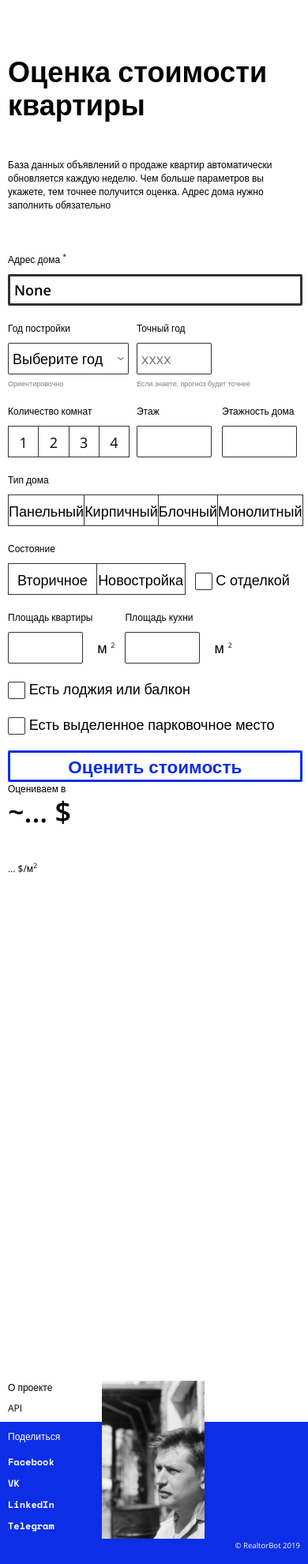
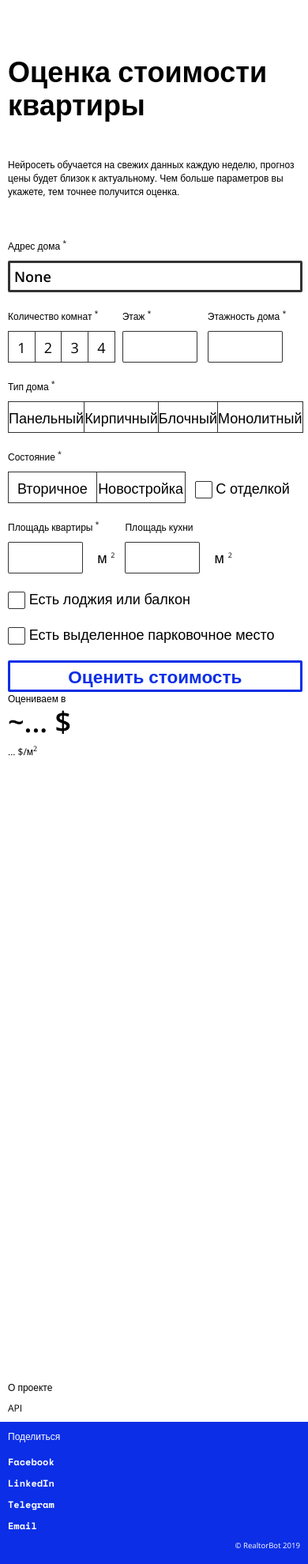
Before and after one commit to alexyar88/realtorbot_by, a Flask app: page /price in a window 390 px wide. Shown: the part 25-2005 px from the top of the page at 79% size. Run offline with Flask 2, Linux system fonts and the light colour scheme.

Commit message:
new design

```diff
--- a/static/form-style.css
+++ b/static/form-style.css
@@ -181,6 +181,12 @@ button {
   font-size: 1.875rem;
 }
 
+button:disabled {
+    color: black;
+    border: 3px black solid;
+    opacity: 0.4;
+}
+
 /* -----SELECT----- */
 
 select {
--- a/static/style.css
+++ b/static/style.css
@@ -118,9 +118,13 @@ header .logo {
   margin-left: var(--global-padding);
 }
 
-.logo a, .logo a:visited, .logo a:hover, .logo a:active {
+a, a:visited, a:hover, a:active {
     color: black;
     text-decoration: none;
+}
+
+.footer-block a, .footer-block a:visited, .footer-block a:hover, .footer-block a:active {
+    color: white;
 }
 
 header .email {
@@ -146,6 +150,14 @@ h6 {
   /* FONT */
   font-size: 1rem;
   font-weight: var(--main-font-light);
+}
+
+#map {
+ max-height: 56rem
+}
+
+.result {
+    margin-bottom:0.5rem
 }
 
 .article {
@@ -221,6 +233,10 @@ h6 {
   display: none;
 }
 
+.photo {
+  z-index: 10;
+}
+
 .photo img {
   width: 100%;
   height: 100%;
@@ -252,7 +268,7 @@ footer {
   position: absolute;
   bottom: 0;
   width: 100%;
-  z-index: -1;
+  z-index: 1;
 }
 
 .footer-block {
@@ -422,17 +438,16 @@ footer {
 }
 
 .photo-mobile {
-  display: inline-block;
-  position: absolute;
+  /* display: inline-block; */
+  /* position: absolute; */
   height: 200px;
-
+  float: right;
+  width: 50%;
+  display: flex;
 }
 
 .photo-mobile img {
-  float: right;
-  width: 50%;
   height: 100%;
-  display: flex;
   object-fit: cover;
 }
 
--- a/templates/check-the-price.html
+++ b/templates/check-the-price.html
@@ -32,9 +32,8 @@
 
             <div class="left-column">
 
-                <p class="big-margin-bottom-p">База данных объявлений о продаже квартир автоматически обновляется каждую
-                    неделю. Чем больше параметров вы укажете, тем
-                    точнее получится оценка. Адрес дома нужно заполнить обязательно
+                <p class="big-margin-bottom-p">Нейросеть обучается на свежих данных каждую неделю, прогноз цены будет близок к актуальному. Чем больше параметров вы укажете, тем
+                    точнее получится оценка.
                 </p>
 
                 <form id="main-form">
@@ -44,44 +43,44 @@
                         <label for="address">Адрес дома <span class="superscript">*</span></label>
                         <br>
                         <input type="text" name="address" id="address" value="{{address}}">
-                        <input type="hidden" name="latitude" id="latitude" value="{{lat}}">
-                        <input type="hidden" name="longitude" id="longitude" value="{{long}}">
+                        <input type="hidden" name="latitude" id="latitude" value="{{lat}}" required>
+                        <input type="hidden" name="longitude" id="longitude" value="{{long}}" required>
                     </div>
 
 
-                    <div class="grid-element year-field">
-                        <label for="year">Год постройки</label>
-                        <br>
-                        <select class="custom-select" name="year" id="year">
-                            <option disabled selected>Выберите год</option>
-                            <option value="1915">1920е и раньше</option>
-                            <option value="1925">1920е – 1930e</option>
-                            <option value="1935">1930е – 1940e</option>
-                            <option value="1945">1940е – 1950e</option>
-                            <option value="1955">1950е – 1960e</option>
-                            <option value="1965">1960е – 1970e</option>
-                            <option value="1975">1970е – 1980e</option>
-                            <option value="1985">1980е – 1990e</option>
-                            <option value="1995">1990е – 2000e</option>
-                            <option value="2005">2000е – 2010e</option>
-                            <option value="2015">2010е – 2020e</option>
-                        </select>
-                        <p>Ориентировочно</p>
-                    </div>
+                    <!--<div class="grid-element year-field">-->
+                        <!--<label for="year">Год постройки</label>-->
+                        <!--<br>-->
+                        <!--<select class="custom-select" name="year" id="year">-->
+                            <!--<option disabled selected>Выберите год</option>-->
+                            <!--<option value="1915">1920е и раньше</option>-->
+                            <!--<option value="1925">1920е – 1930e</option>-->
+                            <!--<option value="1935">1930е – 1940e</option>-->
+                            <!--<option value="1945">1940е – 1950e</option>-->
+                            <!--<option value="1955">1950е – 1960e</option>-->
+                            <!--<option value="1965">1960е – 1970e</option>-->
+                            <!--<option value="1975">1970е – 1980e</option>-->
+                            <!--<option value="1985">1980е – 1990e</option>-->
+                            <!--<option value="1995">1990е – 2000e</option>-->
+                            <!--<option value="2005">2000е – 2010e</option>-->
+                            <!--<option value="2015">2010е – 2020e</option>-->
+                        <!--</select>-->
+                        <!--<p>Ориентировочно</p>-->
+                    <!--</div>-->
 
-                    <div class="grid-element exact-year-field">
-                        <label for="exact-year">Точный год</label>
-                        <br>
-                        <input type="number" name="exact-year" id="exact-year" placeholder="xxxx">
-                        <p>Если знаете, прогноз будет точнее</p>
-                    </div>
+                    <!--<div class="grid-element exact-year-field">-->
+                        <!--<label for="exact-year">Точный год</label>-->
+                        <!--<br>-->
+                        <!--<input type="number" name="exact-year" id="exact-year" placeholder="xxxx">-->
+                        <!--<p>Если знаете, прогноз будет точнее</p>-->
+                    <!--</div>-->
 
 
                     <div class="grid-element number-of-rooms-field">
-                        <label for="number-of-rooms">Количество комнат</label>
+                        <label for="number-of-rooms">Количество комнат <span class="superscript">*</span></label>
                         <br>
                         <span class="toggle-buttons" id="number-of-rooms">
-                            <input type="radio" name="rooms" value="1" id="room1">
+                            <input type="radio" name="rooms" value="1" id="room1" required>
                             <label for="room1"> 1 </label>
 
                             <input type="radio" name="rooms" value="2" id="room2">
@@ -98,23 +97,23 @@
 
                     <div class="grid-element floor-fields">
                         <div class="floor-field">
-                            <label for="floor">Этаж</label>
+                            <label for="floor">Этаж <span class="superscript">*</span></label>
                             <br>
-                            <input type="number" name="floor" id="floor">
+                            <input type="number" name="floor" id="floor" required>
                         </div>
 
                         <div class="floor-num-field">
-                            <label for="floor-num">Этажность дома</label>
+                            <label for="floor-num">Этажность дома <span class="superscript">*</span></label>
                             <br>
-                            <input type="number" name="number-of-floors" id="floor-num">
+                            <input type="number" name="number-of-floors" id="floor-num" required>
                         </div>
                     </div>
 
                     <div class="grid-element type-of-house-field">
-                        <label for="type-of-house">Тип дома</label>
+                        <label for="type-of-house">Тип дома <span class="superscript">*</span></label>
                         <br>
                         <span class="toggle-buttons" id="type-of-house">
-                            <input type="radio" name="house-type" value="panel" id="type1">
+                            <input type="radio" name="house-type" value="panel" id="type1" required>
                             <label for="type1">Панельный</label>
 
                             <input type="radio" name="house-type" value="brick" id="type2">
@@ -131,7 +130,7 @@
 
                     <div class="grid-element states">
                         <div class="state-field">
-                            <label for="state">Состояние</label>
+                            <label for="state">Состояние <span class="superscript">*</span></label>
                             <br>
                             <span class="toggle-buttons" id="state">
                                 <input type="radio" name="is-new" value="0" id="state1">
@@ -151,9 +150,9 @@
 
                     <div class="grid-element area-fields">
                         <div class="flat-area-field">
-                            <label for="flat-area">Площадь квартиры</label>
+                            <label for="flat-area">Площадь квартиры <span class="superscript">*</span></label>
                             <br>
-                            <input type="number" name="area-total" id="flat-area">
+                            <input type="number" name="area-total" id="flat-area" required>
                             <span class="unit">м <span class="superscript">2</span></span>
                         </div>
 
@@ -189,7 +188,7 @@
 
                 <div id="result-block">
                     <p>Оцениваем в</p>
-                    <h1>~<span id="result">...</span> $</h1>
+                    <h1 class="result">~<span id="result">...</span> $</h1>
                     <p><span id="square-price">...</span> $/м<span class="superscript">2</span></p>
 
                     <!--<p>Дороже 40% квартир на рынке</p>-->
@@ -199,8 +198,8 @@
 
             </div>
 
-            <div class="photo">
-                <img src="/static/images/yaroshenko.jpg" alt="Aleksey Yaroshenko"/>
+            <div class="photo" id="map">
+                <!--<img src="/static/images/yaroshenko.jpg" alt="Aleksey Yaroshenko"/>-->
             </div>
 
         </div>
@@ -210,7 +209,7 @@
     <footer>
 
         <div class="photo-mobile">
-            <img src="/static/images/yaroshenko.jpg" alt="Aleksey Yaroshenko"/>
+            <!--<img src="/static/images/yaroshenko.jpg" alt="Aleksey Yaroshenko"/>-->
         </div>
 
         {%include 'footer-menu.html' %}
@@ -231,24 +230,34 @@
 	function init() {
 
 
-		<!--var myMap = new ymaps.Map('map', {-->
-			<!--center: [53.90210688, 27.56172538],-->
-			<!--zoom: 11,-->
-			<!--controls: [],-->
+		var myMap = new ymaps.Map('map', {
+			center: [53.90210688, 27.56172538],
+			zoom: 11,
+			controls: [],
 
 
-		<!--}, {-->
-			<!--suppressMapOpenBlock: true,-->
-			<!--maxZoom: 11,-->
-			<!--minZoom: 11,-->
-			<!--yandexMapDisablePoiInteractivity: true,-->
+		}, {
+			suppressMapOpenBlock: true,
+			maxZoom: 11,
+			minZoom: 11,
+			yandexMapDisablePoiInteractivity: true,
 			<!--restrictMapArea: true,-->
-		<!--});-->
+		});
 
 
 		var suggestView = new ymaps.SuggestView('address', {
 			boundedBy: [[53.820922446131, 27.344970703125], [53.97547425743, 27.77961730957]]
 		})
+
+		var lat = document.getElementById('latitude').value
+		var lng = document.getElementById('longitude').value
+
+		placemark = new ymaps.Placemark([lat, lng], {}, {
+					preset: 'islands#blueHomeIcon',
+					iconColor: '#007bff'
+				});
+		myMap.geoObjects.add(placemark);
+		myMap.setCenter([lat, lng], 14)
 
 
 		suggestView.events.add('select', function (event) {
@@ -262,16 +271,17 @@
 
 				<!--console.log(geo.properties.get('name'))-->
 
-				<!--if (placemark) {-->
-					<!--myMap.geoObjects.remove(placemark);-->
-				<!--}-->
+				if (placemark) {
+					myMap.geoObjects.remove(placemark);
+				}
 
-				<!--placemark = new ymaps.Placemark(latlng, {}, {-->
-					<!--preset: 'islands#blueHomeIcon',-->
-					<!--iconColor: '#007bff'-->
-				<!--});-->
+				placemark = new ymaps.Placemark(latlng, {}, {
+					preset: 'islands#blueHomeIcon',
+					iconColor: '#007bff'
+				});
 
-				<!--myMap.geoObjects.add(placemark);-->
+				myMap.geoObjects.add(placemark);
+				myMap.setCenter(latlng, 14)
 
 
 				<!--$('#map-container').show()-->
--- a/templates/footer-menu.html
+++ b/templates/footer-menu.html
@@ -1,16 +1,18 @@
 <nav>
-    <p>О проекте</p>
-    <p>API</p>
+    <p><a href="/about">О проекте</a></p>
+    <p><a href="/api">API</a></p>
 </nav>
 
 <div class="footer-block">
     <p class="footer-share">Поделиться</p>
 
     <ul>
-        <li>Facebook</li>
-        <li>VK</li>
-        <li>LinkedIn</li>
-        <li id="last-share-element">Telegram</li>
+        <li><a href="https://www.facebook.com/alexey.yaroshenko" target="_blank">Facebook</a></li>
+        <!--<li><a href="https://vk.com/aleksey.yaroshenko" target="_blank">VK</a></li>-->
+        <li><a href="https://www.linkedin.com/in/alekseyyaroshenko/" target="_blank">LinkedIn</a></li>
+
+        <li><a href="https://t.me/yaroshenko" target="_blank">Telegram</a></li>
+        <li id="last-share-element"><a href="mailto:hello@realtorbot.by">Email</a></li>
     </ul>
 
     <p class="copyright">&copy; RealtorBot 2019</p>
--- a/templates/header-menu.html
+++ b/templates/header-menu.html
@@ -2,5 +2,5 @@
     <p><a href="/">RealtorBot</a></p>
 </div>
 <div class="email">
-    <p>hello@realtorbot.by</p>
+    <p><a href="mailto:hello@realtorbot.by">hello@realtorbot.by</a></p>
 </div>
--- a/templates/index.html
+++ b/templates/index.html
@@ -43,7 +43,7 @@
                     <input type="text" name="adress" id="address">
                     <input type="hidden" name="latitude" id="latitude">
                     <input type="hidden" name="longitude" id="longitude">
-                    <button class="start-button" name="button" id="submit">Оценить</button>
+                    <button class="start-button" name="button" id="submit" disabled>Оценить</button>
                 </div>
 
             </div>
@@ -79,7 +79,8 @@
             if (lat && long && address) {
                 location.href = '/price?lat=' + lat + '&long=' + long + '&address=' + address
             }
-        })
+        });
+        $('#address').focus()
     });
 </script>
 
@@ -119,6 +120,7 @@
 				var latlng = geo.geometry.getCoordinates();
 				document.getElementById('latitude').value = latlng[0];
 				document.getElementById('longitude').value = latlng[1];
+				$('#submit').prop("disabled", false)
 
 				<!--console.log(geo.properties.get('name'))-->
 
```
Also changed, not shown: app/pages.py (+7 -3 lines), app/predict.py (+5 -18 lines), app/train_model.py (+4 -5 lines), docker-compose.yml (added, +9 -0 lines), templates/about.html (+19 -33 lines), templates/get-api.html (+17 -35 lines), 1 other file.
